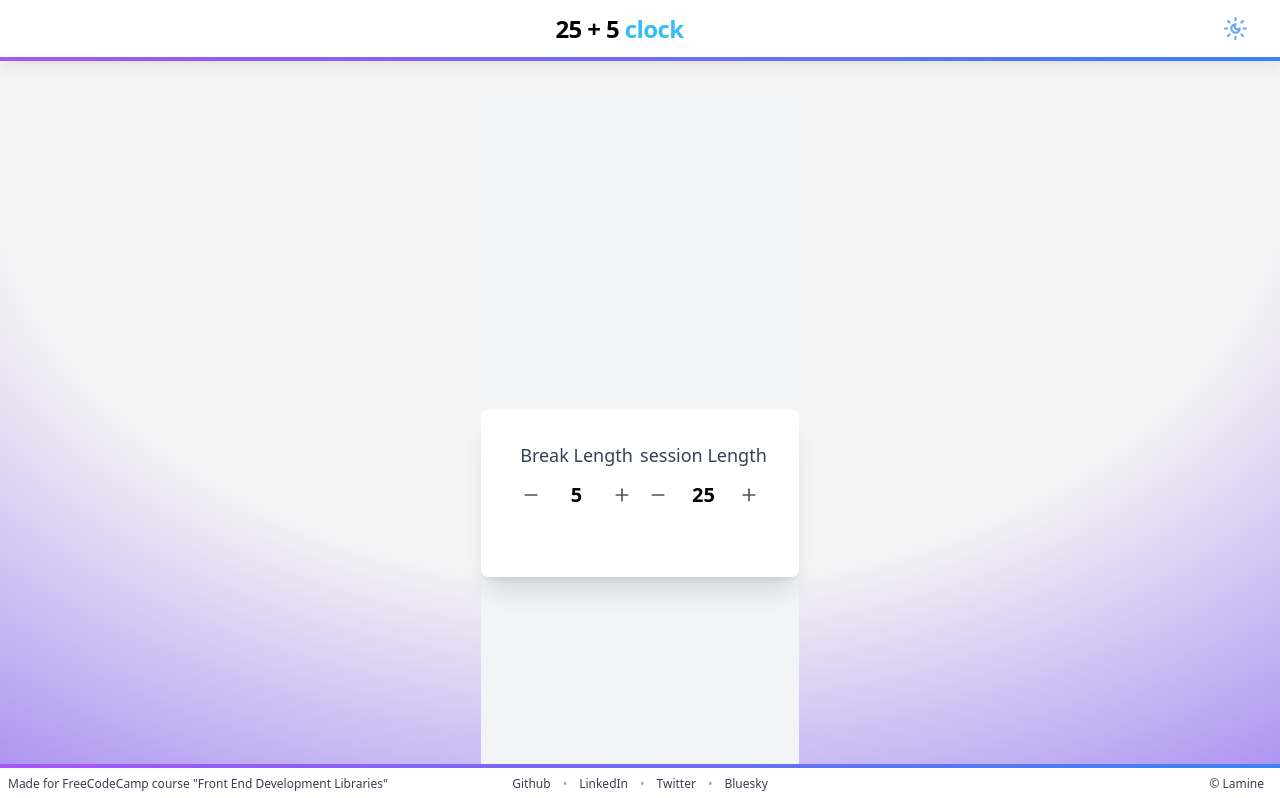
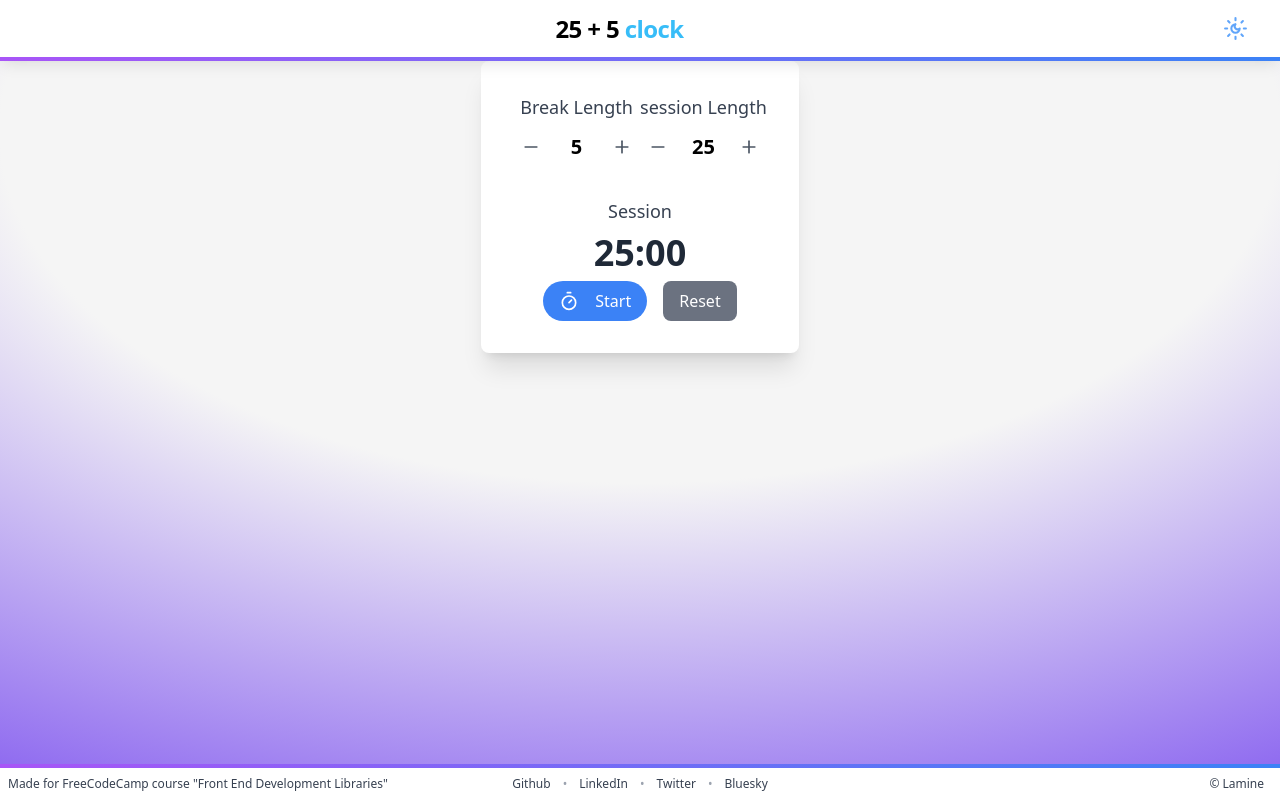
Before and after one commit to MohamedLamineF/25-5Clock_FCC, a React (Vite) app: page / in a window 1280 px wide. Shown: the top 798 px of the page. Built offline with nearby package versions, Linux system fonts and the light colour scheme.

Commit message:
Add TimerDisplay component to App and update TimerDisplay ID

```diff
--- a/src/App.tsx
+++ b/src/App.tsx
@@ -2,6 +2,7 @@ import "./App.css";
 import { Footer } from "./components/Layout/footer";
 import { Header } from "./components/Layout/header";
 import { TimeControl } from "./components/Timer/TimeControl";
+import { TimerDisplay } from "./components/Timer/TimerDisplay";
 import { useDarkMode } from "./hooks/useDarkMode";
 import { useTimer } from "./hooks/useTimer";
 
@@ -10,7 +11,7 @@ function App() {
   const {
     breakLength,
     sessionLength,
-    timeLeft,
+    timer,
     isRunning,
     isSession,
     audioRef,
@@ -32,9 +33,8 @@ function App() {
               : "[background:radial-gradient(125%_125%_at_50%_10%,#f5f5f5_40%,#63e_100%)]"
           }`}
         ></div>
-        <main className="container mx-auto px-4 py-8 flex items-center justify-center">
-          <div className="min-h-screen bg-gray-100 flex items-center justify-center">
-            <div className="bg-white p-8 rounded-lg shadow-xl max-w-md w-full">
+        <main className="container flex items-center justify-center">
+          <div className="bg-white p-8 rounded-lg shadow-xl max-w-md ">
             <div className="flex justify-around mb-8">
               <TimeControl
                 label="Break Length"
@@ -58,7 +58,20 @@ function App() {
                 decrementId="session-decrement"
               />
             </div>
-            </div>
+
+            <TimerDisplay
+              timeLeft={timer}
+              timerLabel={isSession ? "Session" : "Break"}
+              isRunning={isRunning}
+              onStartStop={toggleTimer}
+              onReset={reset}
+            />
+
+            <audio
+              id="beep"
+              ref={audioRef}
+              src="https://raw.githubusercontent.com/freeCodeCamp/cdn/master/build/testable-projects-fcc/audio/BeepSound.wav"
+            />
           </div>
         </main>
       </div>
--- a/src/components/Timer/TimerDisplay.tsx
+++ b/src/components/Timer/TimerDisplay.tsx
@@ -10,7 +10,7 @@ export function TimerDisplay({
 }: TimerDisplayProps) {
   return (
     <div className="flex flex-col items-center space-y-2">
-      <h2 id="break-label" className="text-lg font-medium text-gray-700">
+      <h2 id="timer-label" className="text-lg font-medium text-gray-700">
         {timerLabel}
       </h2>
 
```
Lines whose indentation alone changed are shown as unchanged.
